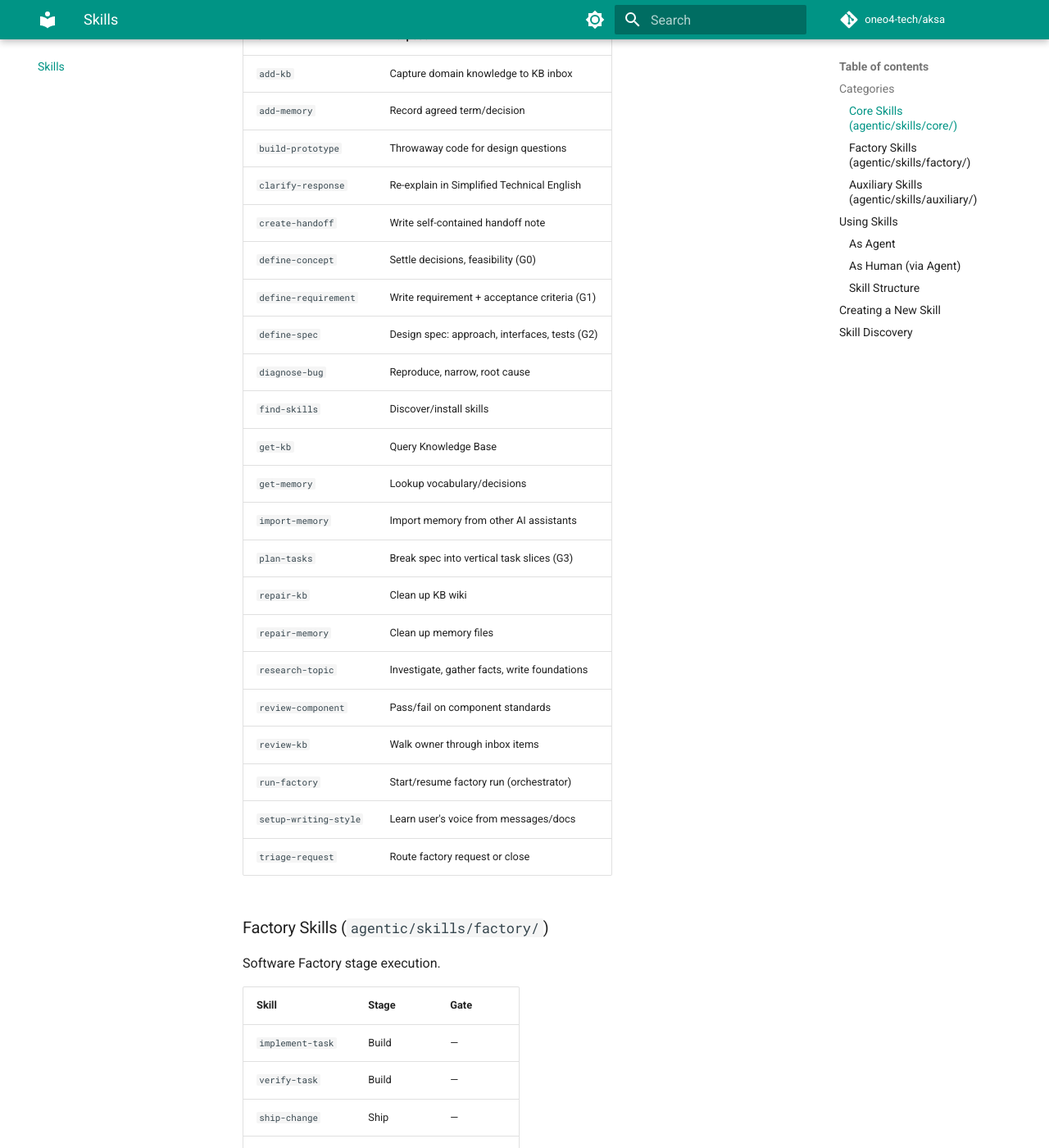
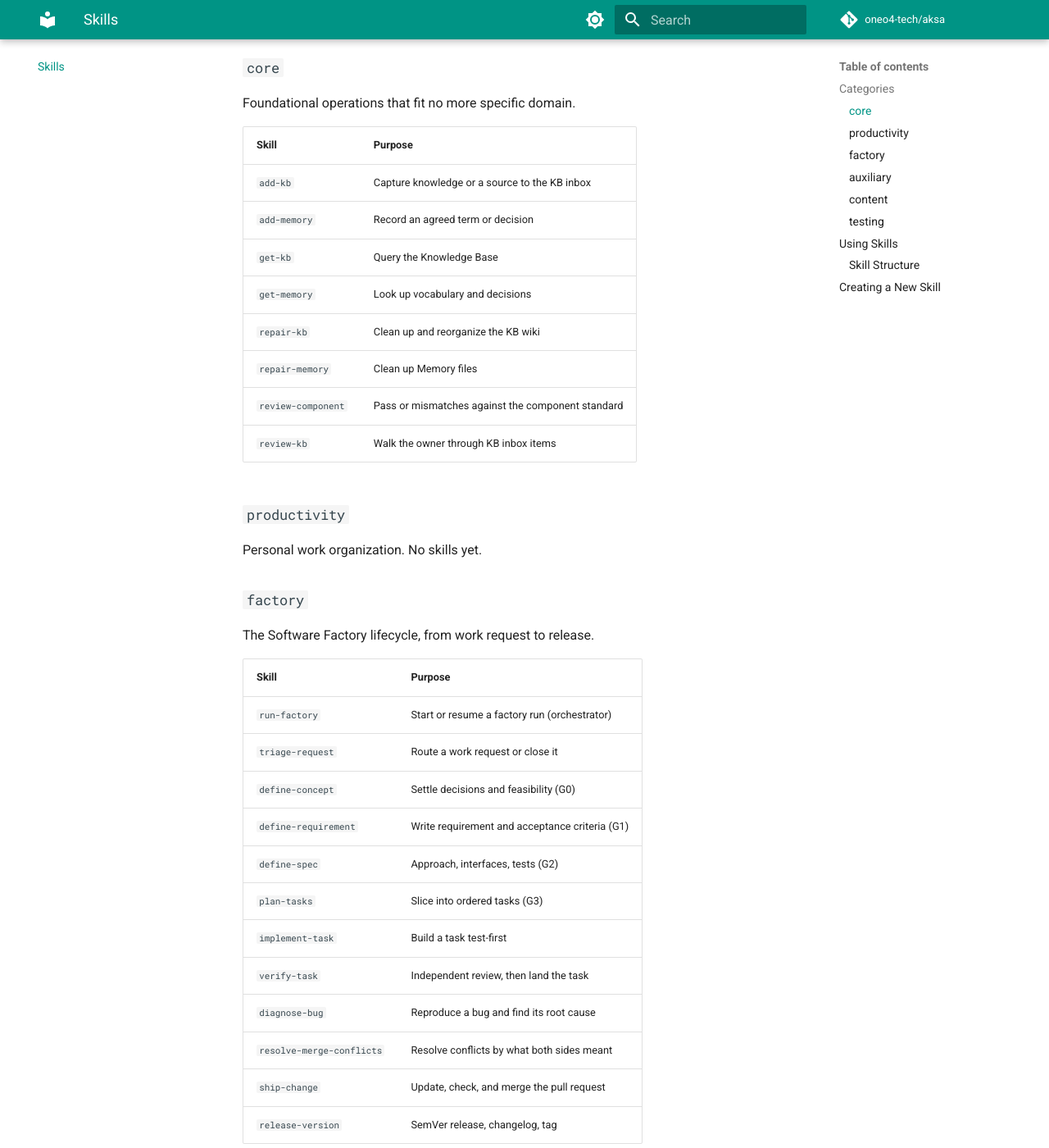
Before and after one commit to oneo4-tech/aksa, an MkDocs documentation site: the page built from docs/skills.md, in a window 1280 px wide and 1400 px high, scrolled down 436 px. Shown: the whole window at 82% size. Built offline with MkDocs 1.6.1 and Material for MkDocs 9.7.7, drawn with Linux system fonts in a browser that asks for light colours; comment, search, counter and statistics services are not loaded; some of the changed text lies outside the part shown.

Commit message:
chore(docs): update the skills page to the current categories (#50)
List all six categories from the components rule, each with exactly
the skills in its folder, drop skills not in the repository, and fix
the skill structure and creation steps. Repository tests keep the
page in step with the skill folders and the components rule.

Refs #43

Co-authored-by: Shiv Prasad <id.shiv.prasad@gmail.com>
Co-authored-by: Claude Opus 5.5 <noreply@anthropic.com>

````diff
--- a/docs/skills.md
+++ b/docs/skills.md
@@ -1,96 +1,104 @@
 # Skills Catalog
 
-Skills are task procedures in `agentic/skills/`. They're synced to vendor folders:
-- `.claude/skills/` — Claude Code
-- `.agents/skills/` — OpenCode, Codex, Gemini CLI, Copilot
+Skills are task procedures in `agentic/skills/<category>/<skill-name>/`, synced to vendor folders:
+
+- `.claude/skills/`: Claude Code
+- `.agents/skills/`: Codex, Gemini CLI, Copilot, OpenCode
 
 ## Categories
 
-### Core Skills (`agentic/skills/core/`)
-Fundamental agent capabilities.
+Each skill has exactly one category, by primary purpose, from `agentic/rules/components.md`.
+
+### `core`
+
+Foundational operations that fit no more specific domain.
 
 | Skill | Purpose |
 |-------|---------|
-| `add-kb` | Capture domain knowledge to KB inbox |
-| `add-memory` | Record agreed term/decision |
-| `build-prototype` | Throwaway code for design questions |
-| `clarify-response` | Re-explain in Simplified Technical English |
-| `create-handoff` | Write self-contained handoff note |
-| `define-concept` | Settle decisions, feasibility (G0) |
-| `define-requirement` | Write requirement + acceptance criteria (G1) |
-| `define-spec` | Design spec: approach, interfaces, tests (G2) |
-| `diagnose-bug` | Reproduce, narrow, root cause |
-| `find-skills` | Discover/install skills |
-| `get-kb` | Query Knowledge Base |
-| `get-memory` | Lookup vocabulary/decisions |
-| `import-memory` | Import memory from other AI assistants |
-| `plan-tasks` | Break spec into vertical task slices (G3) |
-| `repair-kb` | Clean up KB wiki |
-| `repair-memory` | Clean up memory files |
-| `research-topic` | Investigate, gather facts, write foundations |
-| `review-component` | Pass/fail on component standards |
-| `review-kb` | Walk owner through inbox items |
-| `run-factory` | Start/resume factory run (orchestrator) |
-| `setup-writing-style` | Learn user's voice from messages/docs |
-| `triage-request` | Route factory request or close |
+| `add-kb` | Capture knowledge or a source to the KB inbox |
+| `add-memory` | Record an agreed term or decision |
+| `get-kb` | Query the Knowledge Base |
+| `get-memory` | Look up vocabulary and decisions |
+| `repair-kb` | Clean up and reorganize the KB wiki |
+| `repair-memory` | Clean up Memory files |
+| `review-component` | Pass or mismatches against the component standard |
+| `review-kb` | Walk the owner through KB inbox items |
 
-### Factory Skills (`agentic/skills/factory/`)
-Software Factory stage execution.
+### `productivity`
 
-| Skill | Stage | Gate |
-|-------|-------|------|
-| `implement-task` | Build | — |
-| `verify-task` | Build | — |
-| `ship-change` | Ship | — |
-| `release-version` | Post-ship | — |
+Personal work organization. No skills yet.
 
-### Auxiliary Skills (`agentic/skills/auxiliary/`)
-Specialized utilities.
+### `factory`
+
+The Software Factory lifecycle, from work request to release.
 
 | Skill | Purpose |
 |-------|---------|
-| `built-in-browser` | Use Claude's built-in browser pane |
-| `chrome-browser` | Use Claude in Chrome extension |
-| `computer-use` | Desktop control via Claude |
-| `deep-research` | Multi-source research synthesis |
-| `docs` | Create/edit shared documents (Google Docs, Word) |
-| `docx` | Word document manipulation |
-| `morning` | Render morning brief as HTML |
-| `opencode` | OpenCode-specific help |
-| `pdf` | PDF operations |
-| `pptx` | PowerPoint manipulation |
-| `report` | Report OpenCode issues |
-| `retrospect-session` | Audit transcript for AI slop/friction |
-| `skill-creator` | Create/modify/measure skills |
-| `xlsx` | Spreadsheet operations |
+| `run-factory` | Start or resume a factory run (orchestrator) |
+| `triage-request` | Route a work request or close it |
+| `define-concept` | Settle decisions and feasibility (G0) |
+| `define-requirement` | Write requirement and acceptance criteria (G1) |
+| `define-spec` | Approach, interfaces, tests (G2) |
+| `plan-tasks` | Slice into ordered tasks (G3) |
+| `implement-task` | Build a task test-first |
+| `verify-task` | Independent review, then land the task |
+| `diagnose-bug` | Reproduce a bug and find its root cause |
+| `resolve-merge-conflicts` | Resolve conflicts by what both sides meant |
+| `ship-change` | Update, check, and merge the pull request |
+| `release-version` | SemVer release, changelog, tag |
+
+### `auxiliary`
+
+Supporting operations that serve any work.
+
+| Skill | Purpose |
+|-------|---------|
+| `build-prototype` | Throwaway code for one design question |
+| `clarify-response` | Re-explain in Simplified Technical English |
+| `create-handoff` | Write a self-contained handoff note |
+| `research-topic` | Gather cited facts, KB first |
+| `retrospect-session` | Audit a transcript for slop and friction |
+
+### `content`
+
+Content creation and publishing workflows.
+
+| Skill | Purpose |
+|-------|---------|
+| `draft-newsletter` | Draft a newsletter issue from a video, send on the owner's yes |
+
+### `testing`
+
+Software-testing workflows for a freelance engagement's deliverables.
+
+| Skill | Purpose |
+|-------|---------|
+| `run-testing` | Validate the brief and run the workflows in order |
+| `write-test-strategy` | Scope, risks, approach |
+| `design-test-cases` | Test cases from the strategy |
+| `write-api-tests` | Python `pytest` API tests |
+| `write-ui-tests` | Playwright for Python UI tests |
+| `write-bug-report` | One report per defect from evidence |
+| `summarise-test-execution` | Summary of execution evidence |
 
 ## Using Skills
 
-### As Agent
-Skills are invoked by name. The agent loads the skill's instructions and follows its procedure.
-
-### As Human (via Agent)
-Ask the agent: *"Use the `define-requirement` skill to write a requirement for X"*
+Agents offer skills by name and follow the loaded procedure. Ask, for example: *"Use `define-requirement` to write a requirement for X"*.
 
 ### Skill Structure
-Each skill has:
+
+```text
+agentic/skills/<category>/<skill-name>/
+├── SKILL.md      the procedure, with name and description frontmatter
+├── references/   files the procedure reads on demand
+└── scripts/      deterministic steps, only when it has them
 ```
-agentic/skills/<category>/<skill>/
-├── skill.yaml       # Metadata (name, description, triggers)
-├── instructions.md  # Procedure (what the agent does)
-└── resources/       # Optional templates, scripts, examples
-```
+
+Nothing else sits at the top level.
 
 ## Creating a New Skill
 
-1. Choose category: `core/`, `factory/`, or `auxiliary/`
-2. Copy `agentic/templates/skill.md` → `agentic/skills/<cat>/<name>/instructions.md`
-3. Create `skill.yaml` with metadata
-4. Run `review-component` before committing
-5. Sync: `uv run agentic/scripts/sync_vendors.py claude codex`
-
-## Skill Discovery
-
-- `find-skills` — search installable skills
-- `get-kb` — research if skill exists for a task
-- Vendor folders (`.claude/skills/`, `.agents/skills/`) list available skills
+1. Choose one category: `core`, `productivity`, `factory`, `auxiliary`, `content`, or `testing`.
+2. Copy `agentic/templates/skill-template.md` to `agentic/skills/<category>/<skill-name>/SKILL.md` and fill it in.
+3. Run `review-component` and resolve every mismatch.
+4. Sync: `uv run agentic/scripts/sync_vendors.py claude codex`.
````
Also changed, not shown: 1 other file.
